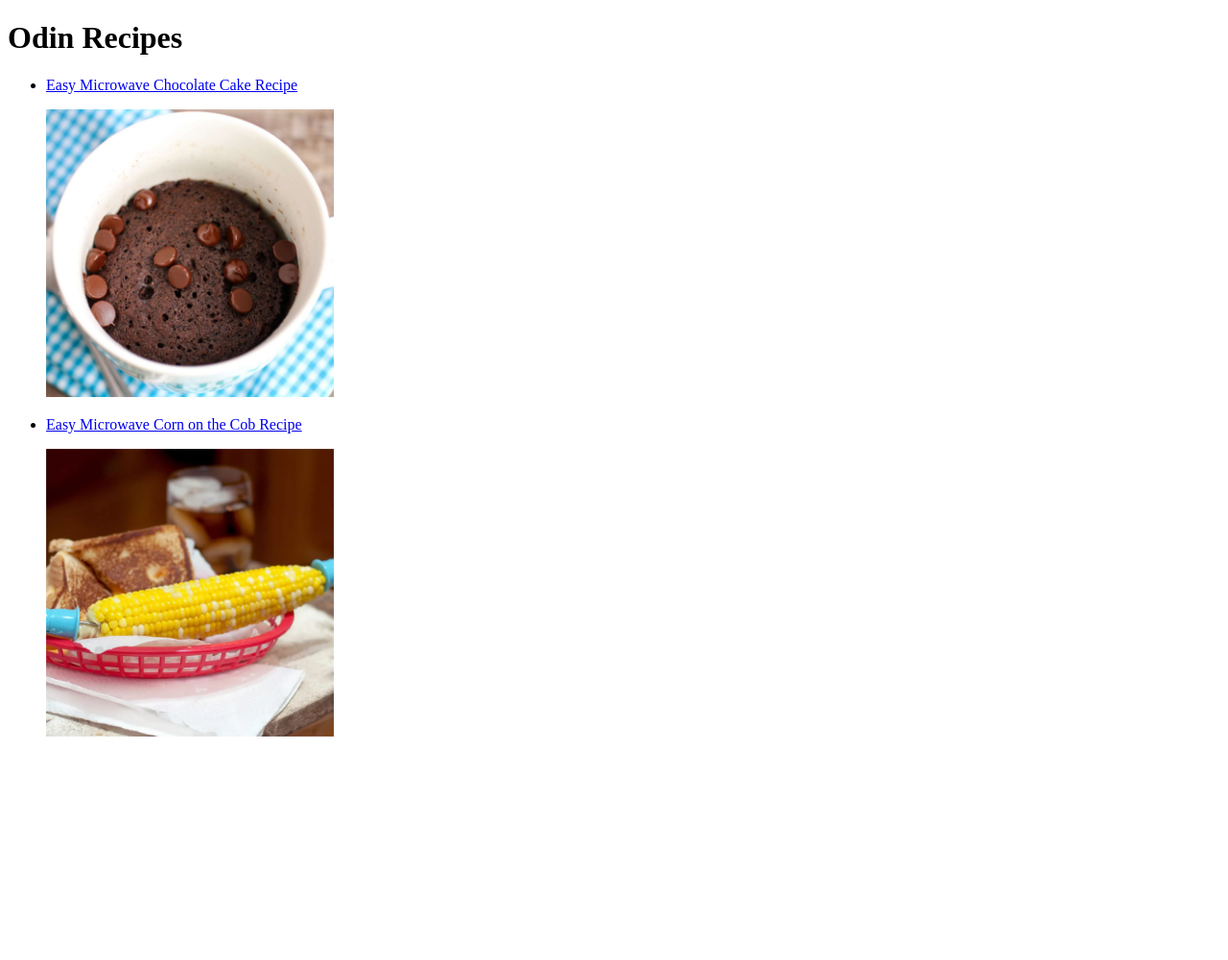
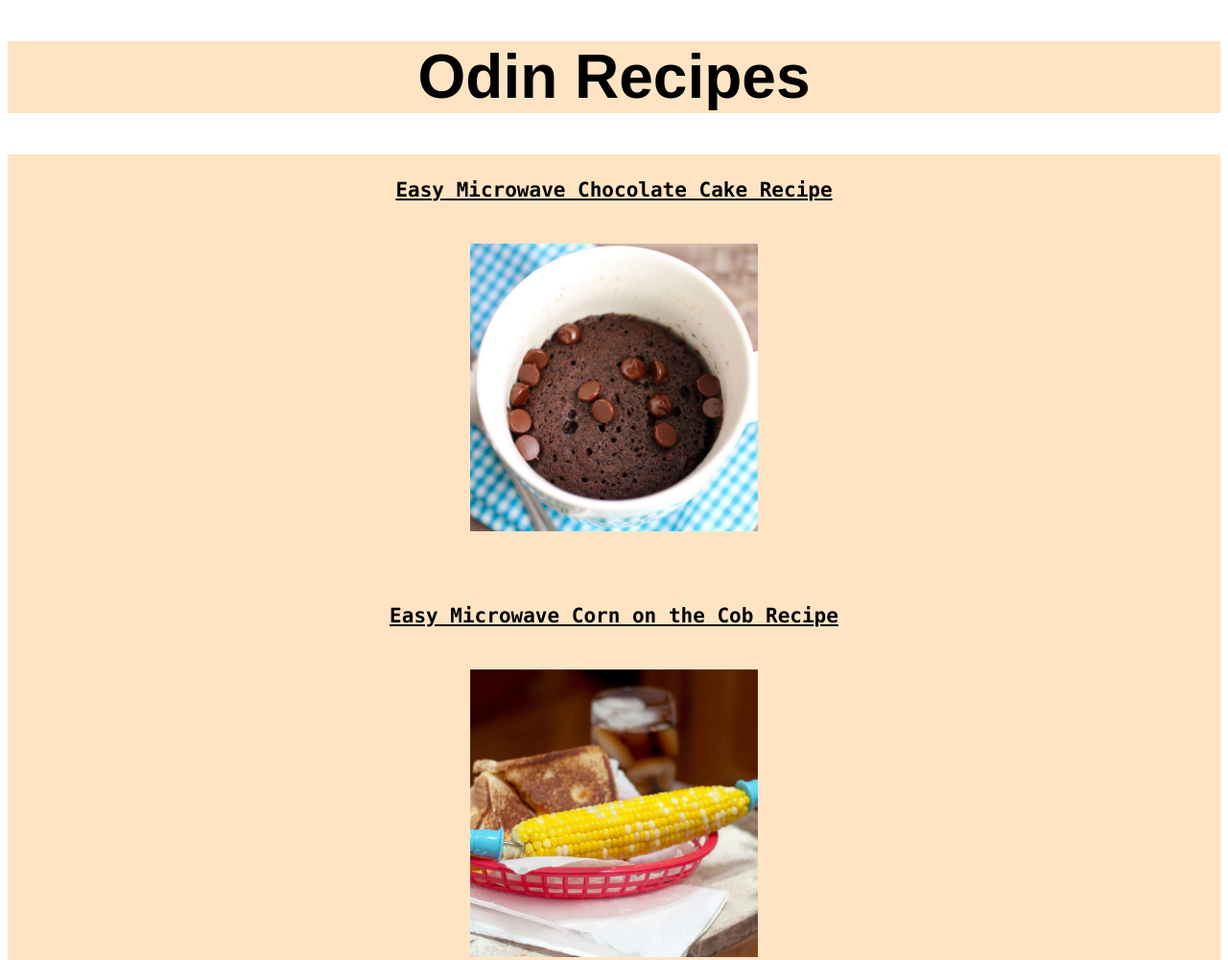
Before and after one commit to vchan-24/odin-recipes, a plain HTML site: page index.html in a window 1280 px wide. Shown: the top 1001 px of the page at 96% size. Before the commit the page ends 800 px from the top, so only its background shows below. Drawn offline with Linux system fonts and the light colour scheme.

Commit message:
first time css

```diff
--- a/index.html
+++ b/index.html
@@ -3,15 +3,16 @@
 <head>
     <meta charset="UTF-8">
     <meta name="viewport" content="width=device-width, initial-scale=1.0">
-    <title>Document</title>
+    <title>Odin Recipes</title>
+    <link rel="stylesheet" href="styles.css">
 </head>
 <body>
-    <h1>Odin Recipes</h1>
-<ul>
-    <li><a href="./recipes/microwave-chocolate-cake.html">Easy Microwave Chocolate Cake Recipe</a>
-        <p><img src="./images/microwave-mug-chocolate-cake.jpg" alt="Image of Chocolate Cake in a mug" width="300"></p></li>
-    <li><a href="./recipes/corn-on-the-cob.html">Easy Microwave Corn on the Cob Recipe</a>
-        <p><img src="./images/corn-on-the-cob.jpg" alt="Image of corn on the cob" width="300"></p></li>
-</ul>
+    <div class="home-heading"><h1>Odin Recipes</h1></div>
+    <div class="home-recipes">
+        <p><h2><a class="chocolate-cake-link" href="./recipes/microwave-chocolate-cake.html">Easy Microwave Chocolate Cake Recipe</a></h2></p>
+        <p><img class="chocolate-cake-image" src="./images/microwave-mug-chocolate-cake.jpg" alt="Image of Chocolate Cake in a mug" width="300"></p></li>
+        <p><h2><a class="corn-link" href="./recipes/corn-on-the-cob.html">Easy Microwave Corn on the Cob Recipe</a></h2></p>
+        <p><img class="corn-image" src="./images/corn-on-the-cob.jpg" alt="Image of corn on the cob" width="300"></p></li>
+</div>
 </body>
 </html>
--- /dev/null
+++ b/styles.css
@@ -0,0 +1,28 @@
+body {
+    line-height: 2cm;
+}
+
+.home-heading {
+    font: bold;
+    font-size: 32px;
+    font-family: Arial, Helvetica, sans-serif;
+    text-align: center;
+    background-color: bisque;
+}
+
+.home-recipes {
+    font: bold;
+    font-size: 14px;
+    font-family: "Lucida Console", "Courier New", monospace;
+    text-align: center;
+    background-color: bisque;
+}
+
+.home-recipes-links-and-images {
+    list-style-type: none;
+}
+
+.chocolate-cake-link,
+.corn-link {
+    color: black;
+}
```
